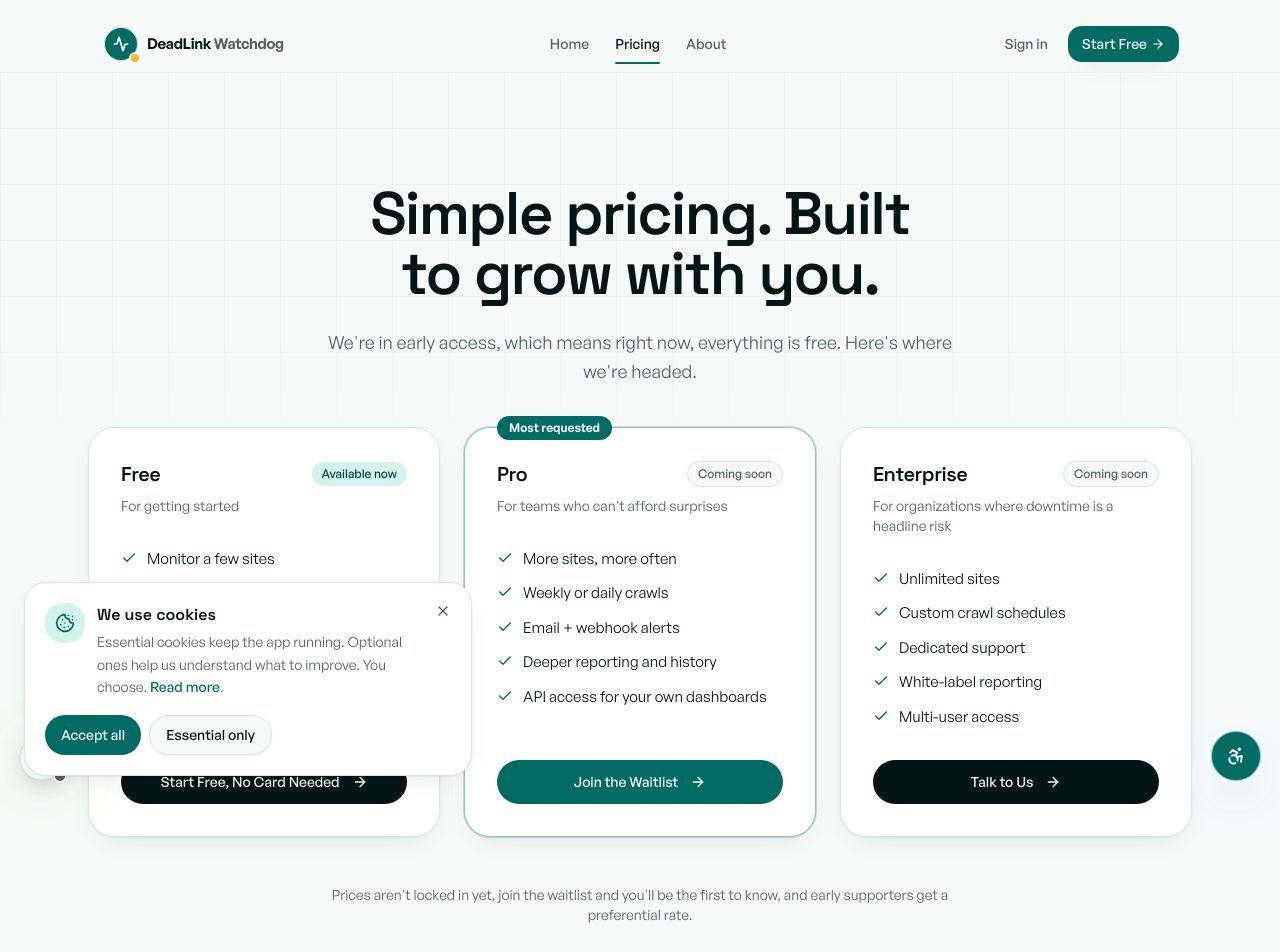
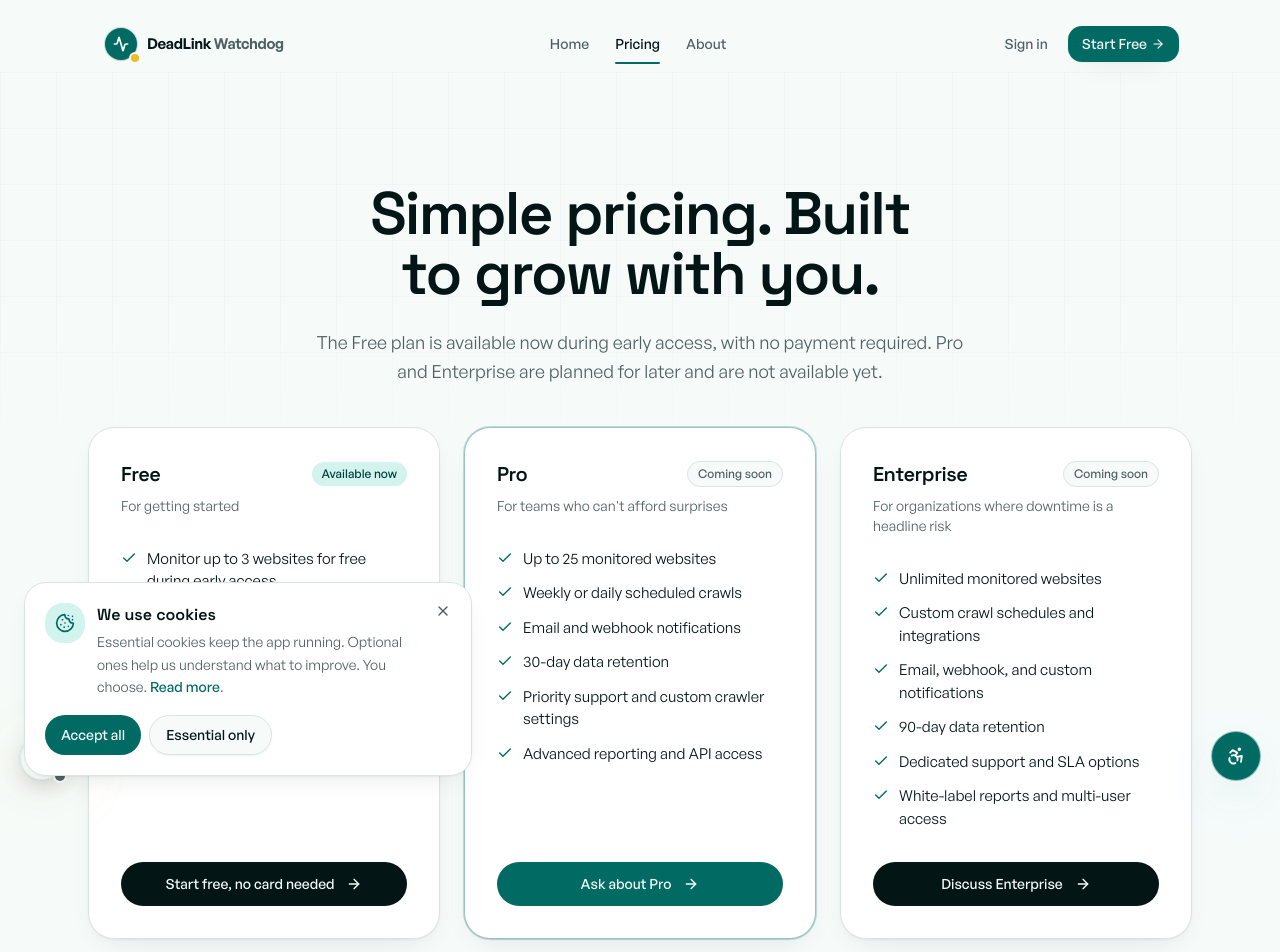
Before and after one commit to Oluwaseg/deadlink-watchdog-frontend, a Next.js app: page /pricing in a window 1280 px wide. Shown: the top 952 px of the page. Built offline with nearby package versions, Linux system fonts and the light colour scheme.

Commit message:
feat: update pricing details and enhance messaging for clarity

```diff
--- a/src/app/(public)/pricing/page.tsx
+++ b/src/app/(public)/pricing/page.tsx
@@ -8,11 +8,11 @@ import Link from 'next/link';
 export const metadata: Metadata = {
   title: 'Pricing, DeadLink Watchdog',
   description:
-    'Simple pricing built to grow with you. Free while in early access, with Pro and Enterprise plans on the way.',
+    'Monitor up to 3 websites for free during early access. Pro and Enterprise plans are planned for later.',
   openGraph: {
     title: 'Pricing, DeadLink Watchdog',
     description:
-      "Start free. Stay free while you're small. Pro and Enterprise coming soon.",
+      'Monitor up to 3 websites for free during early access. Pro and Enterprise are coming later.',
   },
 };
 
@@ -23,6 +23,7 @@ interface Plan {
   featured?: boolean;
   features: string[];
   cta: string;
+  href: string;
 }
 
 const plans: Plan[] = [
@@ -31,12 +32,13 @@ const plans: Plan[] = [
     tagline: 'For getting started',
     status: 'Available now',
     features: [
-      'Monitor a few sites',
-      'Monthly crawls',
-      'Email alerts when something breaks',
-      'A clean, simple health score',
+      'Monitor up to 3 websites for free during early access.',
+      'Run manual crawls or schedule daily, weekly, or monthly checks',
+      'Email alerts when a notification address is configured',
+      'Health scores, crawl history, and broken-link details',
     ],
-    cta: 'Start Free, No Card Needed',
+    cta: 'Start free, no card needed',
+    href: '/auth/register',
   },
   {
     name: 'Pro',
@@ -44,26 +46,30 @@ const plans: Plan[] = [
     status: 'Coming soon',
     featured: true,
     features: [
-      'More sites, more often',
-      'Weekly or daily crawls',
-      'Email + webhook alerts',
-      'Deeper reporting and history',
-      'API access for your own dashboards',
+      'Up to 25 monitored websites',
+      'Weekly or daily scheduled crawls',
+      'Email and webhook notifications',
+      '30-day data retention',
+      'Priority support and custom crawler settings',
+      'Advanced reporting and API access',
     ],
-    cta: 'Join the Waitlist',
+    cta: 'Ask about Pro',
+    href: '/#contact',
   },
   {
     name: 'Enterprise',
     tagline: 'For organizations where downtime is a headline risk',
     status: 'Coming soon',
     features: [
-      'Unlimited sites',
-      'Custom crawl schedules',
-      'Dedicated support',
-      'White-label reporting',
-      'Multi-user access',
+      'Unlimited monitored websites',
+      'Custom crawl schedules and integrations',
+      'Email, webhook, and custom notifications',
+      '90-day data retention',
+      'Dedicated support and SLA options',
+      'White-label reports and multi-user access',
     ],
-    cta: 'Talk to Us',
+    cta: 'Discuss Enterprise',
+    href: '/#contact',
   },
 ];
 
@@ -86,8 +92,9 @@ export default function PricingPage() {
           </Reveal>
           <Reveal delay={100}>
             <p className='mx-auto mt-6 max-w-2xl text-pretty text-lg leading-relaxed text-muted-foreground'>
-              We're in early access, which means right now, everything is free.
-              Here's where we're headed.
+              The Free plan is available now during early access, with no
+              payment required. Pro and Enterprise are planned for later and are
+              not available yet.
             </p>
           </Reveal>
         </div>
@@ -106,11 +113,6 @@ export default function PricingPage() {
                       : 'border-border bg-surface'
                   )}
                 >
-                  {plan.featured && (
-                    <span className='absolute -top-3 left-8 inline-flex items-center rounded-full bg-primary px-3 py-1 text-xs font-semibold text-primary-foreground shadow-elegant'>
-                      Most requested
-                    </span>
-                  )}
                   <header>
                     <div className='flex items-center justify-between'>
                       <h2 className='text-xl font-semibold tracking-tight text-foreground'>
@@ -153,7 +155,7 @@ export default function PricingPage() {
                           'bg-foreground text-background hover:bg-foreground/90'
                       )}
                     >
-                      <Link href='#'>
+                      <Link href={plan.href}>
                         {plan.cta}
                         <ArrowRight className='ml-1 h-4 w-4 transition-transform group-hover:translate-x-0.5' />
                       </Link>
@@ -166,8 +168,8 @@ export default function PricingPage() {
 
           <Reveal delay={280}>
             <p className='mx-auto mt-12 max-w-2xl text-center text-sm text-muted-foreground'>
-              Prices aren't locked in yet, join the waitlist and you'll be the
-              first to know, and early supporters get a preferential rate.
+              Pro and Enterprise are planned tiers, not current subscriptions.
+              Their prices and release dates have not been announced.
             </p>
           </Reveal>
         </div>
--- a/src/components/public/site/sections/PricingPreview.tsx
+++ b/src/components/public/site/sections/PricingPreview.tsx
@@ -4,9 +4,10 @@ import Link from 'next/link';
 import { Reveal } from '../Reveal';
 
 const bullets = [
-  'Monitor a few sites free, forever while in early access',
-  'Monthly crawls with email alerts',
-  'Health score and trend history',
+  'Monitor up to 3 websites',
+  'Run manual crawls or schedule daily, weekly, or monthly checks',
+  'Get email alerts when a notification address is configured',
+  'Review health scores, crawl history, and broken-link details',
 ];
 
 export function PricingPreview() {
@@ -24,12 +25,12 @@ export function PricingPreview() {
                 Pricing
               </p>
               <h2 className='mt-3 text-balance text-3xl font-semibold tracking-[-0.02em] text-foreground sm:text-4xl lg:text-[44px]'>
-                Start free. Stay free while you're small.
+                Monitor up to 3 websites for free.
               </h2>
               <p className='mt-5 max-w-xl text-pretty text-lg leading-relaxed text-muted-foreground'>
-                DeadLink Watchdog is free to use right now while we're in early
-                access. Pro and Enterprise plans, with more sites, faster crawl
-                schedules, and deeper analytics - are on the way.
+                The Free plan is available now during early access, with no
+                payment required. Pro and Enterprise are planned for later and
+                are not available yet.
               </p>
               <div className='mt-8'>
                 <Button
@@ -38,7 +39,7 @@ export function PricingPreview() {
                   className='group h-12 rounded-full px-6'
                 >
                   <Link href='/pricing'>
-                    See what's coming
+                    Compare plans
                     <ArrowRight className='ml-1 h-4 w-4 transition-transform group-hover:translate-x-0.5' />
                   </Link>
                 </Button>
@@ -55,7 +56,7 @@ export function PricingPreview() {
                     <p className='mt-1 text-3xl font-semibold tracking-tight text-foreground'>
                       ₦0{' '}
                       <span className='text-base font-normal text-muted-foreground'>
-                        / forever in early access
+                        / during early access
                       </span>
                     </p>
                   </div>
```
